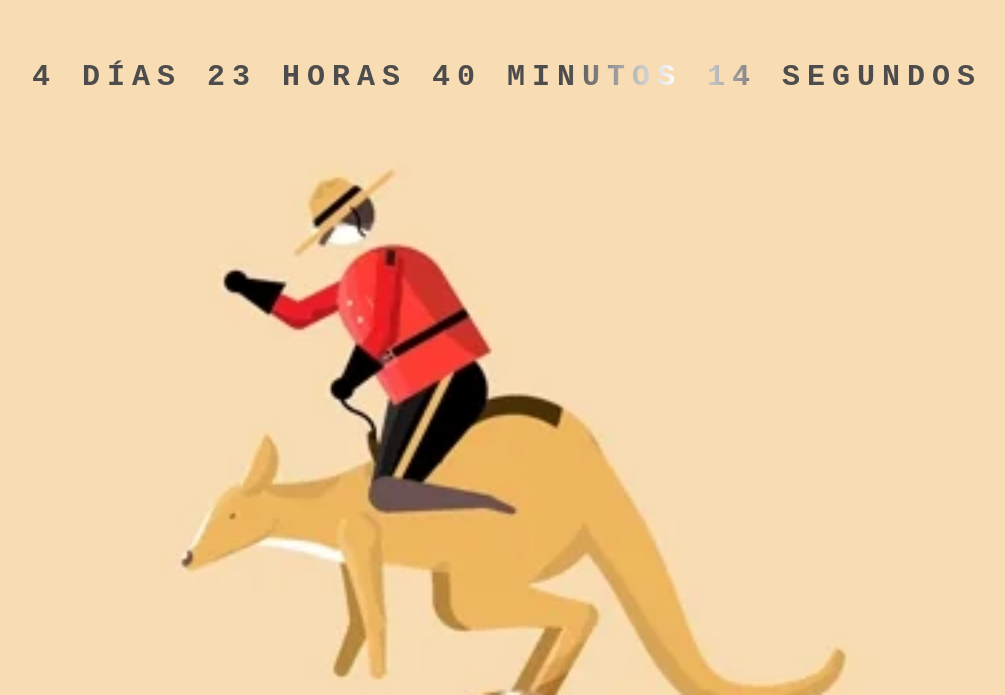
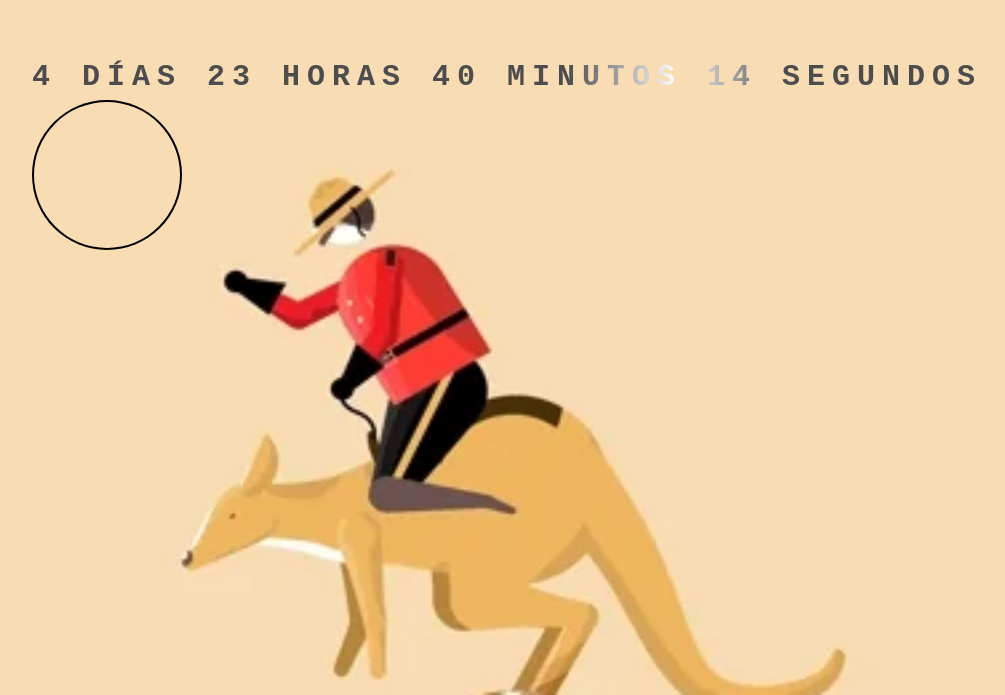
Before and after one commit to nachodm/rufo-countdown, a Next.js app: page / in a window 1280 px wide. Shown: the part 105-800 px from the top of the page, without its empty margins (133-1138 px from the left). Built offline with nearby package versions, Linux system fonts and the light colour scheme.

Commit message:
date change

```diff
--- a/package.json
+++ b/package.json
@@ -12,7 +12,8 @@
     "next": "14.2.7",
     "react": "^18",
     "react-countdown": "^2.3.6",
-    "react-dom": "^18"
+    "react-dom": "^18",
+    "react-spinners": "^0.14.1"
   },
   "devDependencies": {
     "@types/node": "^20",
--- a/src/app/page.tsx
+++ b/src/app/page.tsx
@@ -1,6 +1,8 @@
 "use client"
 import react from "react"
 import Image from "next/image"
+
+import ClockLoader from "react-spinners/ClockLoader"
 import Countdown from "react-countdown"
 import { Time } from "./types"
 
@@ -16,6 +18,7 @@ const renderer = (time: Time) => {
         return (
             <span>
                 {days} días {hours} horas {minutes} minutos {seconds} segundos
+                <ClockLoader size={150} aria-label="Loading Spinner" data-testid="loader" />
             </span>
         )
     }
```
Also changed, not shown: 1 other file (tests, documents, lock files or other folders).
